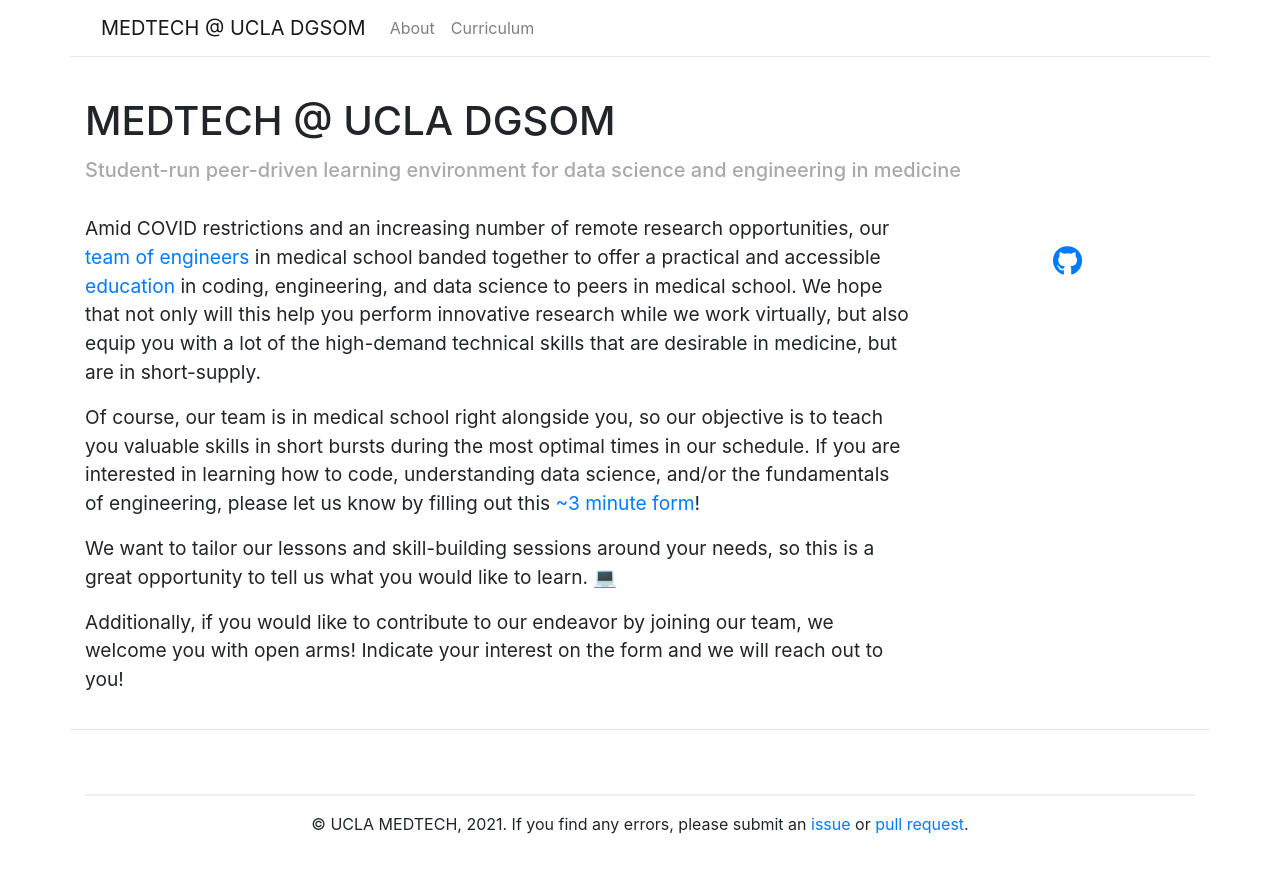
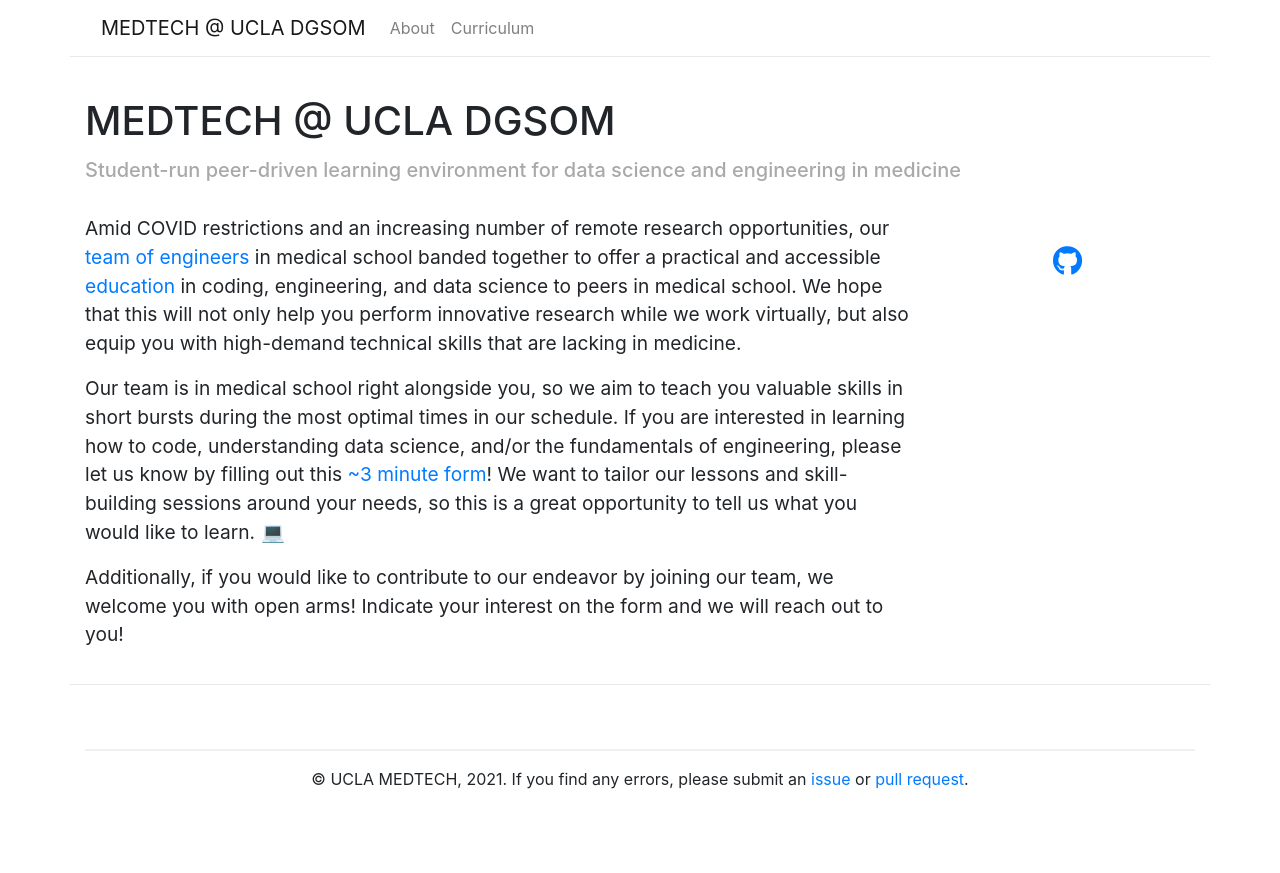
Before and after one commit to medtech-edu/ucla, a Jekyll site: the page built from index.md, in a window 1280 px wide. Shown: the top 873 px of the page. Built offline with Jekyll 4.4.1, drawn with Linux system fonts in a browser that asks for light colours; nearby versions of some CDN libraries.

Commit message:
Update home page text (index.md)
Fixed links to About and Curriculum pages

```diff
--- a/index.md
+++ b/index.md
@@ -3,10 +3,8 @@ layout: home
 description: Student-run peer-driven learning environment for data science and engineering in medicine
 ---
 
-Amid COVID restrictions and an increasing number of remote research opportunities, our [team of engineers](curriculum.html) in medical school banded together to offer a practical and accessible [education](about.html) in coding, engineering, and data science to peers in medical school. We hope that not only will this help you perform innovative research while we work virtually, but also equip you with a lot of the high-demand technical skills that are desirable in medicine, but are in short-supply.
+Amid COVID restrictions and an increasing number of remote research opportunities, our [team of engineers](about.html) in medical school banded together to offer a practical and accessible [education](curriculum.html) in coding, engineering, and data science to peers in medical school. We hope that this will not only help you perform innovative research while we work virtually, but also equip you with high-demand technical skills that are lacking in medicine.
 
-Of course, our team is in medical school right alongside you, so our objective is to teach you valuable skills in short bursts during the most optimal times in our schedule. If you are interested in learning how to code, understanding data science, and/or the fundamentals of engineering, please let us know by filling out this [~3 minute form](https://docs.google.com/forms/d/e/1FAIpQLSeFXp21RKGnyhD02GaYR1vsXuDCLCl9t8aIM8gVLoLXN4qg3A/viewform?usp=sf_link)!
-
-We want to tailor our lessons and skill-building sessions around your needs, so this is a great opportunity to tell us what you would like to learn. 💻
+Our team is in medical school right alongside you, so we aim to teach you valuable skills in short bursts during the most optimal times in our schedule. If you are interested in learning how to code, understanding data science, and/or the fundamentals of engineering, please let us know by filling out this [~3 minute form](https://docs.google.com/forms/d/e/1FAIpQLSeFXp21RKGnyhD02GaYR1vsXuDCLCl9t8aIM8gVLoLXN4qg3A/viewform?usp=sf_link)! We want to tailor our lessons and skill-building sessions around your needs, so this is a great opportunity to tell us what you would like to learn. 💻
 
 Additionally, if you would like to contribute to our endeavor by joining our team, we welcome you with open arms! Indicate your interest on the form and we will reach out to you!
```
